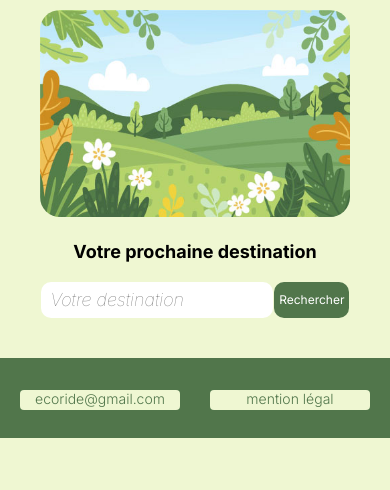
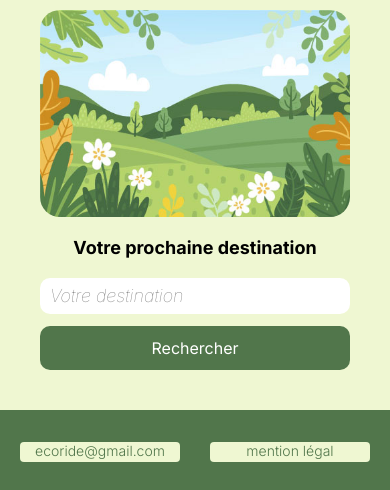
Before and after one commit to Minibrute90/ecoride, a PHP site: page / in a window 390 px wide. Shown: the part 737-1227 px from the top of the page. Before the commit the page ends 1175 px from the top, so only its background shows below. Run offline with PHP 8.4, Linux system fonts and the light colour scheme.

Commit message:
mise a jour bibliotheque 2003_1

```diff
--- a/css/style.css
+++ b/css/style.css
@@ -9,13 +9,13 @@
     padding:0;
 }
 
-
 body{
     background-color:#EFF7D2;
     display: flex;
 	flex-direction: column;
 	min-height: 100vh;
 }
+
 
 /*style header*/
 
@@ -60,6 +60,14 @@ nav a.active {
 
 /*style section_accueil*/
 
+section {
+    flex:1;
+    margin-top: 40px;
+    display: flex;
+    flex-direction: row;
+    justify-content: center;
+}
+
 article {
     margin-right:40px;
     margin-left:40px;
@@ -72,19 +80,23 @@ article {
 }
 
 .illustration_accueil img{
+    display: flex;
+    flex-direction: column;
+    justify-content: center;
     border-radius: 20px;
 }
 
-.recherche{
-    margin-top:20px;
+.titre_recherche {
     text-align: center;
+    margin-top: 20px;
 }
 
-.recherche form{
-    margin-top: 20px;
+
+.position_recherche{
+    margin-top:20px;
     display: flex;
     flex-direction: row;
-    justify-content: space-around;
+    justify-content: space-between;
 }
 
 .recherche form input{
@@ -116,6 +128,24 @@ article {
 
 /*style footer*/
 
+footer {
+    margin-top: 40px;
+    width: 100%;
+    height: 80px;
+    background-color: #51764B;
+}
+
+
+.bt_footer{
+    display: flex;
+    flex-direction: row;
+    justify-content: space-between;
+    margin:32px;
+    margin-right:80px;
+    margin-left:80px;
+    left:0;
+    right:0;
+}
 
 
 .position_email, .position_mention{
@@ -140,3 +170,101 @@ article {
     background-color: #F4F9E2;
     border-radius: 4px;
 }
+
+
+/*responsive*/
+
+.menu_hamburger{
+    display: none;
+}
+
+img{
+    max-width: 100%;
+    height: auto;
+}
+
+
+@media screen and (max-width: 1050px) {
+
+    header .logo{
+        display: block;
+        margin: 0px auto;
+    }
+
+    .navbar{
+        padding: 0px;
+    }
+
+    .menu_hamburger{
+        position:absolute;
+        right:10px;
+        top:10px;
+        display: block;
+
+    }
+
+    .navbar{
+        top:0px;
+        left:0px;
+        position: absolute;
+        background-color: rgba(rgba(255, 255, 255, 0.54), white, white, 0.5);
+        backdrop-filter: blur(8px);
+        height: 100%;
+        width: 250px;
+        border-radius: 0px;
+        margin-left: -200%;
+        transition: all 0.5s ease;
+    }
+
+    .mobile_menu{
+        margin-top:0px;
+        margin-left:-20px;
+    }
+
+    .navbar ul{
+        background-color: transparent;
+        position: absolute;
+        top:30px;
+        left:15px;
+        display: flex;
+        flex-direction: column;
+    }
+
+    .navbar li{
+        margin-top:20px;
+    }
+
+}
+
+
+@media screen and (max-width: 900px) {
+
+    .presentation{
+        display: block;
+        flex-direction: column;
+        margin: 0px auto;
+    }
+
+    .position_recherche{
+        display: flex;
+        flex-direction: column;
+        justify-content: center;
+    }
+
+    .recherche form input{
+        width: 100%;
+    }
+
+    .recherche form button{
+        margin-top: 12px;
+        padding:12px;
+        font-size: 16px;
+    }
+
+    .bt_footer{
+        margin-left: 20px;
+        margin-right: 20px;;
+    }
+
+
+}
--- a/index.php
+++ b/index.php
@@ -4,7 +4,6 @@
     <meta charset="UTF-8">
     <meta http-equiv="X-UA-Compatible" content="IE=edge">
     <meta name="viewport" content="width=device-width, initial-scale=1.0">
-    <link rel="stylesheet" href="css/style_responsive.css">
     <link rel="stylesheet" href="css/style.css">
     <link rel="preconnect" href="https://fonts.googleapis.com">
     <link rel="preconnect" href="https://fonts.gstatic.com" crossorigin>
@@ -51,12 +50,14 @@
                 <img src="img/illust_463.jpg" alt="illustration">
             </div>
             <div class="recherche">
-                <p><b>Votre prochaine destination</b></p>
+                    <p class="titre_recherche"><b>Votre prochaine destination</b></p>
                <form action="#">
-                 <input class="accueil" type="text" placeholder="Votre destination" name="search">
-                 <button class="accueil" type="button">Rechercher</button></li>
+                    <div class="position_recherche">
+                        <input class="accueil" type="text" placeholder="Votre destination" name="search">
+                        <button class="accueil" type="button">Rechercher</button></li>
+                    </div>
                </form>
-             </div>
+            </div>
         </article>
     </section>
 
```
Also changed, not shown: css/style_responsive.css (deleted, +0 -111 lines), 1 other file.
